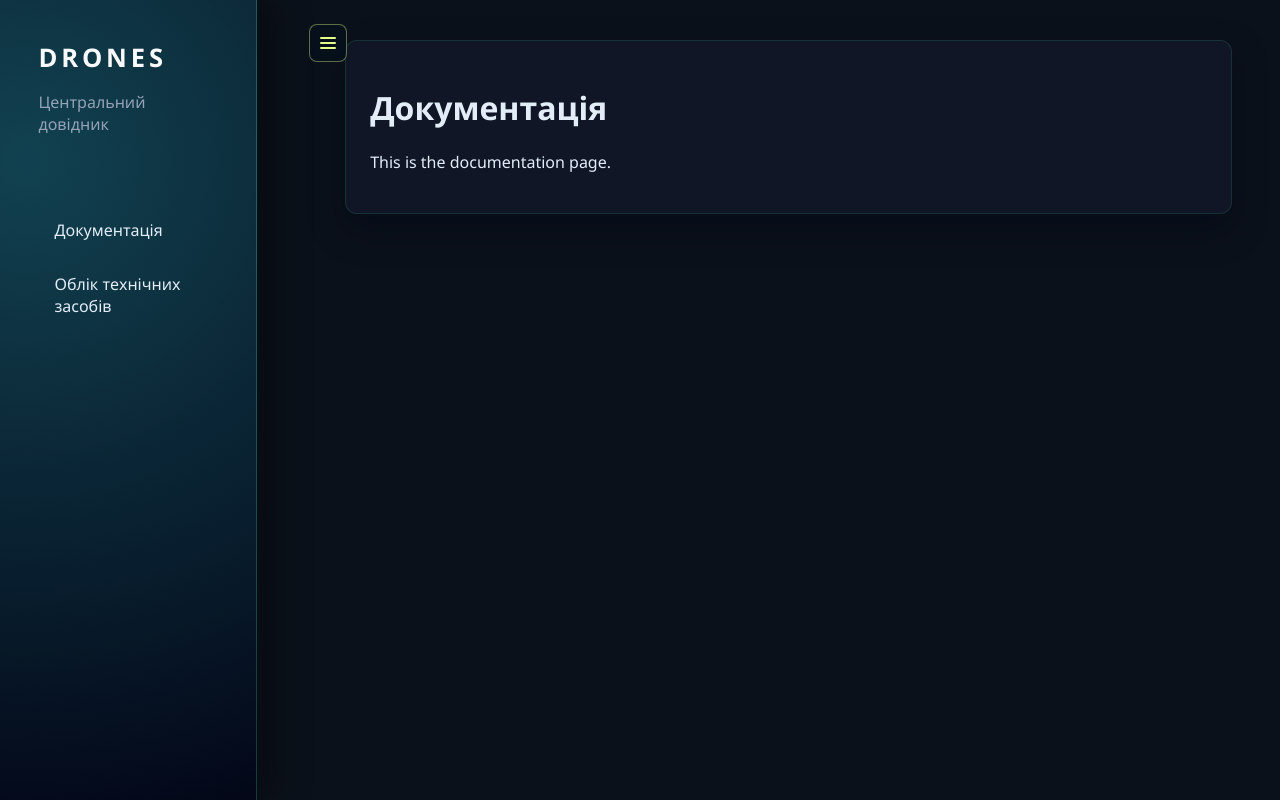
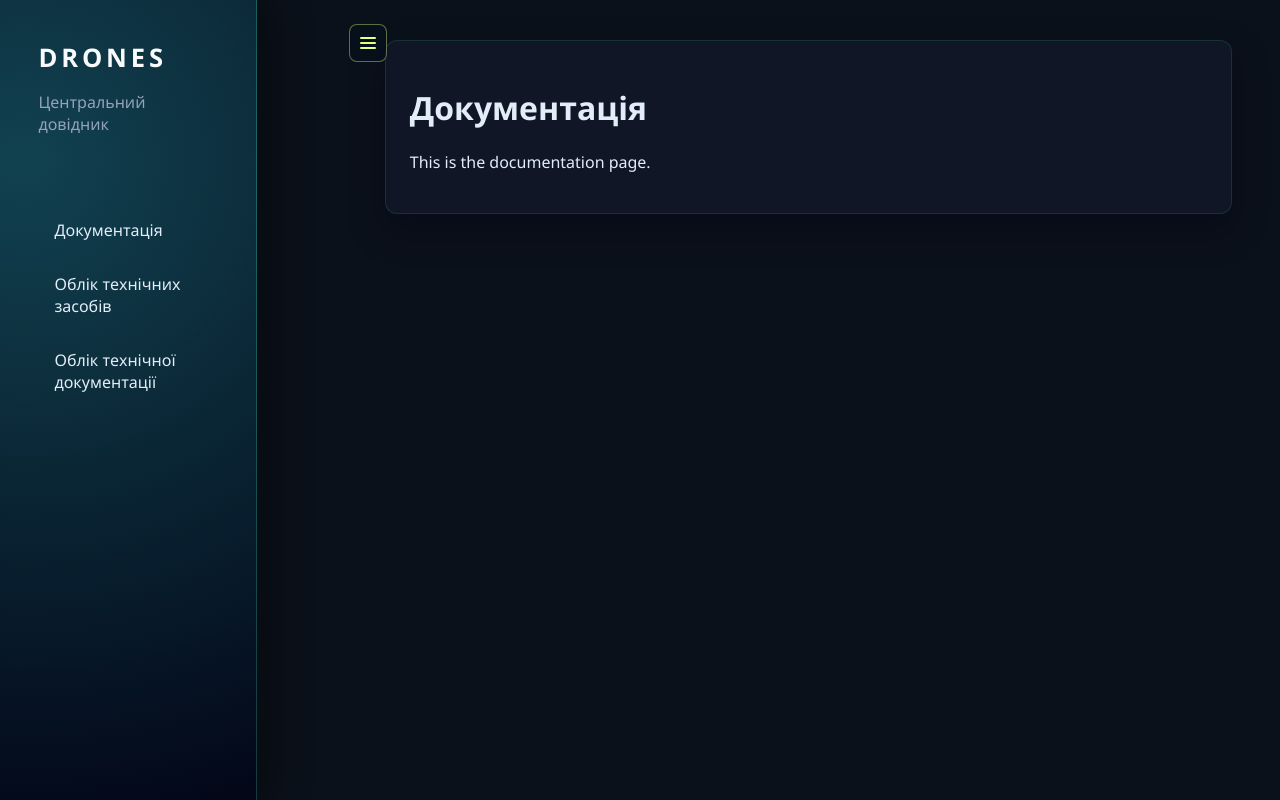
Before and after one commit to stsykalovskyi/app_drones, a Django app: page /documentation/ in a window 1280 px wide. Run offline with Django 4.2, Linux system fonts and the light colour scheme.

Commit message:
Feat: Add 'Technical Documentation Accounting' menu item to sidebar navigation

```diff
--- a/templates/base.html
+++ b/templates/base.html
@@ -359,6 +359,7 @@
                         <ul>
                             <li><a href="{% url 'documentation:documentation_page' %}">Документація</a></li>
                             <li><a href="{% url 'equipment_accounting:equipment_accounting_page' %}">Облік технічних засобів</a></li>
+                            <li><a href="{% url 'technical_docs_accounting:technical_docs_accounting_page' %}">Облік технічної документації</a></li>
                         </ul>
                     </nav>
                 </header>
```
